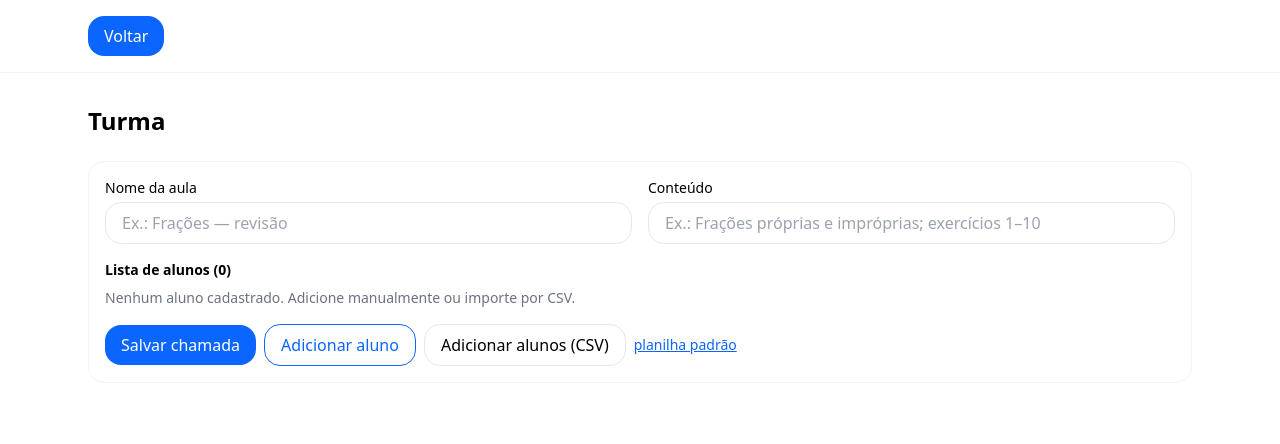
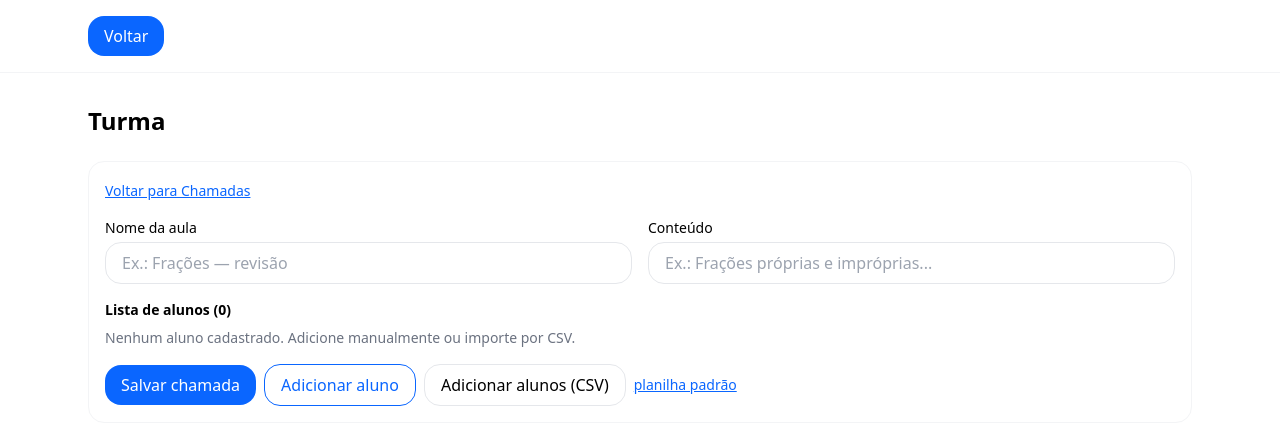
Before and after one commit to guilhermecardosocruz/guieduc, a Next.js app: page /turmas/1/chamadas/nova in a window 1280 px wide. Shown: the top 444 px of the page. Built offline with nearby package versions, Linux system fonts and the light colour scheme.

Commit message:
fix(nav): botão Voltar do layout aponta para /turmas/[id]; atalhos de voltar nas páginas de chamadas

```diff
--- a/app/(app)/turmas/[id]/chamadas/[chamadaId]/page.tsx
+++ b/app/(app)/turmas/[id]/chamadas/[chamadaId]/page.tsx
@@ -1,6 +1,7 @@
 "use client";
 import { useEffect, useState } from "react";
 import { useParams, useRouter } from "next/navigation";
+import Link from "next/link";
 import {
   listAlunos, getChamada, updateChamada, removeChamada,
   type Aluno, type Chamada
@@ -15,8 +16,7 @@ export default function EditarChamadaPage() {
 
   useEffect(() => {
     setAlunos(listAlunos(turmaId));
-    const c = getChamada(turmaId, chamadaId);
-    setModel(c ?? null);
+    setModel(getChamada(turmaId, chamadaId));
   }, [turmaId, chamadaId]);
 
   function onToggle(aid: string) {
@@ -39,7 +39,7 @@ export default function EditarChamadaPage() {
     router.push(`/turmas/${turmaId}/chamadas`);
   }
 
-  if (model === null) {
+  if (!model) {
     return (
       <div className="rounded-2xl border border-gray-100 bg-white p-4">
         <p className="text-sm text-gray-500">Carregando ou chamada não encontrada…</p>
@@ -49,54 +49,39 @@ export default function EditarChamadaPage() {
 
   return (
     <div className="rounded-2xl border border-gray-100 bg-white p-4">
+      <div className="mb-4">
+        <Link href={`/turmas/${turmaId}/chamadas`} className="underline text-sm">Voltar para Chamadas</Link>
+      </div>
+
       <div className="grid sm:grid-cols-2 gap-4">
         <div>
           <label className="block text-sm mb-1">Nome da aula</label>
-          <input
-            className="input"
-            value={model.titulo}
-            onChange={(e)=>setModel({...model, titulo: e.target.value})}
-          />
+          <input className="input" value={model.titulo} onChange={(e)=>setModel({...model, titulo: e.target.value})} />
         </div>
         <div>
           <label className="block text-sm mb-1">Conteúdo</label>
-          <input
-            className="input"
-            value={model.conteudo}
-            onChange={(e)=>setModel({...model, conteudo: e.target.value})}
-          />
+          <input className="input" value={model.conteudo} onChange={(e)=>setModel({...model, conteudo: e.target.value})} />
         </div>
       </div>
 
       <div className="mt-4">
         <h3 className="text-sm font-semibold mb-2">Lista de alunos ({alunos.length})</h3>
-        {alunos.length === 0 ? (
-          <p className="text-sm text-gray-500">Nenhum aluno cadastrado nesta turma.</p>
-        ) : (
         <ul className="divide-y">
           {alunos.map(a => (
             <li key={a.id} className="flex items-center justify-between py-2">
               <span className="truncate pr-3">{a.nome}</span>
               <label className="inline-flex items-center gap-2 text-sm">
-                  <input
-                    type="checkbox"
-                    checked={!!model.presencas[a.id]}
-                    onChange={()=>onToggle(a.id)}
-                  />
+                <input type="checkbox" checked={!!model.presencas[a.id]} onChange={()=>onToggle(a.id)} />
                 Presente
               </label>
             </li>
           ))}
         </ul>
-        )}
       </div>
 
       <div className="mt-4 flex flex-wrap gap-2">
         <button onClick={onSave} className="btn-primary">Salvar alterações</button>
-        <button
-          onClick={onDelete}
-          className="inline-flex items-center justify-center rounded-2xl px-4 py-2 font-medium border border-red-300 text-red-600 hover:bg-red-50"
-        >
+        <button onClick={onDelete} className="inline-flex items-center justify-center rounded-2xl px-4 py-2 font-medium border border-red-300 text-red-600 hover:bg-red-50">
           Excluir chamada
         </button>
       </div>
--- a/app/(app)/turmas/[id]/chamadas/nova/page.tsx
+++ b/app/(app)/turmas/[id]/chamadas/nova/page.tsx
@@ -1,6 +1,7 @@
 "use client";
 import { useEffect, useRef, useState } from "react";
 import { useParams, useRouter } from "next/navigation";
+import Link from "next/link";
 import {
   listAlunos, addAluno, addAlunosCSV,
   addChamada,
@@ -17,7 +18,6 @@ export default function NovaChamadaPage() {
   const [presencas, setPresencas] = useState<Record<string, boolean>>({});
   const fileRef = useRef<HTMLInputElement>(null);
 
-  // carregar alunos e preparar presenças (padrão presente)
   useEffect(() => {
     const arr = listAlunos(turmaId);
     setAlunos(arr);
@@ -41,6 +41,7 @@ export default function NovaChamadaPage() {
     if (lines[0]?.toLowerCase().replace(/;/g, ",").includes("nome")) start = 1;
     const nomes = lines.slice(start).map(l => l.split(/[;,]/)[0] || "");
     addAlunosCSV(turmaId, nomes);
+    // recarrega memória local
     const atual = listAlunos(turmaId);
     setAlunos(atual);
     setPresencas(prev => {
@@ -61,37 +62,27 @@ export default function NovaChamadaPage() {
     const cleanConteudo = conteudo.trim();
     if (!cleanTitulo) return alert("Informe o nome da aula.");
     addChamada(turmaId, { titulo: cleanTitulo, conteudo: cleanConteudo, presencas });
-    setTitulo("");
-    setConteudo("");
     alert("Chamada salva!");
     router.push(`/turmas/${turmaId}/chamadas`);
   }
 
   return (
     <div className="rounded-2xl border border-gray-100 bg-white p-4">
-      {/* Campos: Nome da aula + Conteúdo */}
+      <div className="mb-4">
+        <Link href={`/turmas/${turmaId}/chamadas`} className="underline text-sm">Voltar para Chamadas</Link>
+      </div>
+
       <div className="grid sm:grid-cols-2 gap-4">
         <div>
           <label className="block text-sm mb-1">Nome da aula</label>
-          <input
-            className="input"
-            placeholder="Ex.: Frações — revisão"
-            value={titulo}
-            onChange={(e)=>setTitulo(e.target.value)}
-          />
+          <input className="input" value={titulo} onChange={(e)=>setTitulo(e.target.value)} placeholder="Ex.: Frações — revisão" />
         </div>
         <div>
           <label className="block text-sm mb-1">Conteúdo</label>
-          <input
-            className="input"
-            placeholder="Ex.: Frações próprias e impróprias; exercícios 1–10"
-            value={conteudo}
-            onChange={(e)=>setConteudo(e.target.value)}
-          />
+          <input className="input" value={conteudo} onChange={(e)=>setConteudo(e.target.value)} placeholder="Ex.: Frações próprias e impróprias..." />
         </div>
       </div>
 
-      {/* Lista de alunos / presença */}
       <div className="mt-4">
         <h3 className="text-sm font-semibold mb-2">Lista de alunos ({alunos.length})</h3>
         {alunos.length === 0 ? (
@@ -102,11 +93,7 @@ export default function NovaChamadaPage() {
               <li key={a.id} className="flex items-center justify-between py-2">
                 <span className="truncate pr-3">{a.nome}</span>
                 <label className="inline-flex items-center gap-2 text-sm">
-                  <input
-                    type="checkbox"
-                    checked={!!presencas[a.id]}
-                    onChange={()=>onToggleAluno(a.id)}
-                  />
+                  <input type="checkbox" checked={!!presencas[a.id]} onChange={()=>onToggleAluno(a.id)} />
                   Presente
                 </label>
               </li>
@@ -115,36 +102,16 @@ export default function NovaChamadaPage() {
         )}
       </div>
 
-      {/* Ações abaixo da lista: salvar, add aluno, importar CSV + link */}
       <div className="mt-4 flex flex-wrap items-center gap-2">
         <button onClick={onSalvarChamada} className="btn-primary">Salvar chamada</button>
-
-        <button
-          onClick={onAddAluno}
-          className="inline-flex items-center justify-center rounded-2xl px-4 py-2 font-medium border border-[color:var(--color-secondary)] text-[color:var(--color-secondary)] hover:bg-blue-50"
-        >
+        <button onClick={onAddAluno} className="inline-flex items-center justify-center rounded-2xl px-4 py-2 font-medium border border-[color:var(--color-secondary)] text-[color:var(--color-secondary)] hover:bg-blue-50">
           Adicionar aluno
         </button>
-
         <label className="inline-flex items-center justify-center rounded-2xl px-4 py-2 font-medium border cursor-pointer hover:bg-gray-50">
           Adicionar alunos (CSV)
-          <input
-            ref={fileRef}
-            type="file"
-            accept=".csv,text/csv"
-            className="hidden"
-            onChange={(e)=>{ const f=e.target.files?.[0]; if (f) onImportCSV(f); }}
-          />
+          <input ref={fileRef} type="file" accept=".csv,text/csv" className="hidden" onChange={(e)=>{ const f=e.target.files?.[0]; if (f) onImportCSV(f); }} />
         </label>
-
-        <a
-          href="/templates/modelo-alunos.csv"
-          className="underline text-sm"
-          target="_blank"
-          rel="noreferrer"
-        >
-          planilha padrão
-        </a>
+        <a href="/templates/modelo-alunos.csv" className="underline text-sm" target="_blank" rel="noreferrer">planilha padrão</a>
       </div>
     </div>
   );
--- a/app/(app)/turmas/[id]/chamadas/page.tsx
+++ b/app/(app)/turmas/[id]/chamadas/page.tsx
@@ -9,12 +9,15 @@ export default function ChamadasHomePage() {
   const base = `/turmas/${id}`;
   const [chamadas, setChamadas] = useState<Chamada[]>([]);
 
-  useEffect(() => {
-    setChamadas(listChamadas(id));
-  }, [id]);
+  useEffect(() => { setChamadas(listChamadas(id)); }, [id]);
 
   return (
     <div>
+      {/* atalho adicional para voltar */}
+      <div className="mb-4">
+        <Link href={base} className="underline text-sm">Voltar para a turma</Link>
+      </div>
+
       <div className="flex gap-2">
         <Link href={`${base}/chamadas/nova`} className="btn-primary">Adicionar chamadas</Link>
       </div>
--- a/app/(app)/turmas/[id]/layout.tsx
+++ b/app/(app)/turmas/[id]/layout.tsx
@@ -6,12 +6,14 @@ import { getTurma } from "@/lib/storage";
 export default function TurmaLayout({ children }: { children: React.ReactNode }) {
   const { id } = useParams<{ id: string }>();
   const turma = typeof window !== "undefined" ? getTurma(id) : null;
+  const base = `/turmas/${id}`;
 
   return (
     <div className="min-h-dvh flex flex-col">
       <header className="w-full border-b border-gray-100 bg-white">
         <div className="mx-auto max-w-6xl px-6 py-4">
-          <Link href="/dashboard" className="btn-primary">Voltar</Link>
+          {/* Voltar para a página da turma (não mais para o dashboard) */}
+          <Link href={base} className="btn-primary">Voltar</Link>
         </div>
       </header>
 
```
Also changed, not shown: 1 other file (tests, documents, lock files or other folders). Lines whose indentation alone changed are shown as unchanged.
